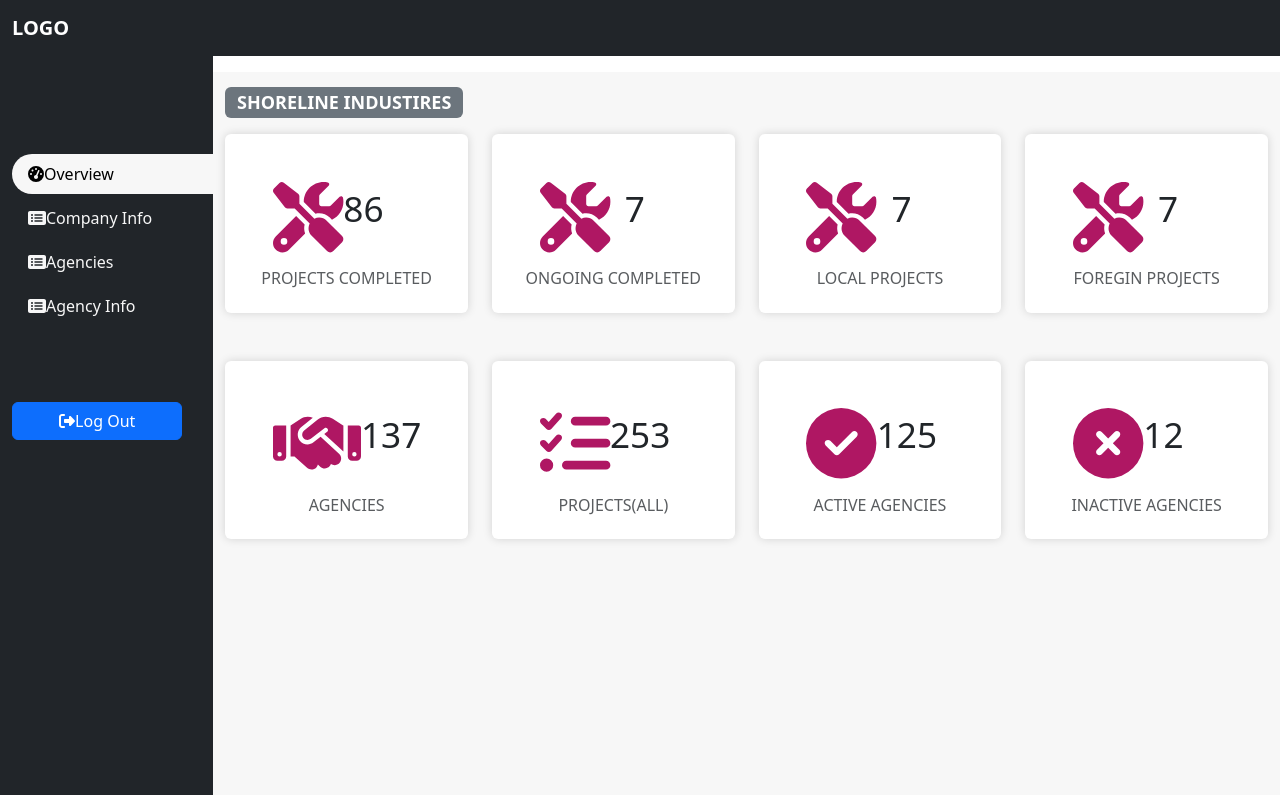
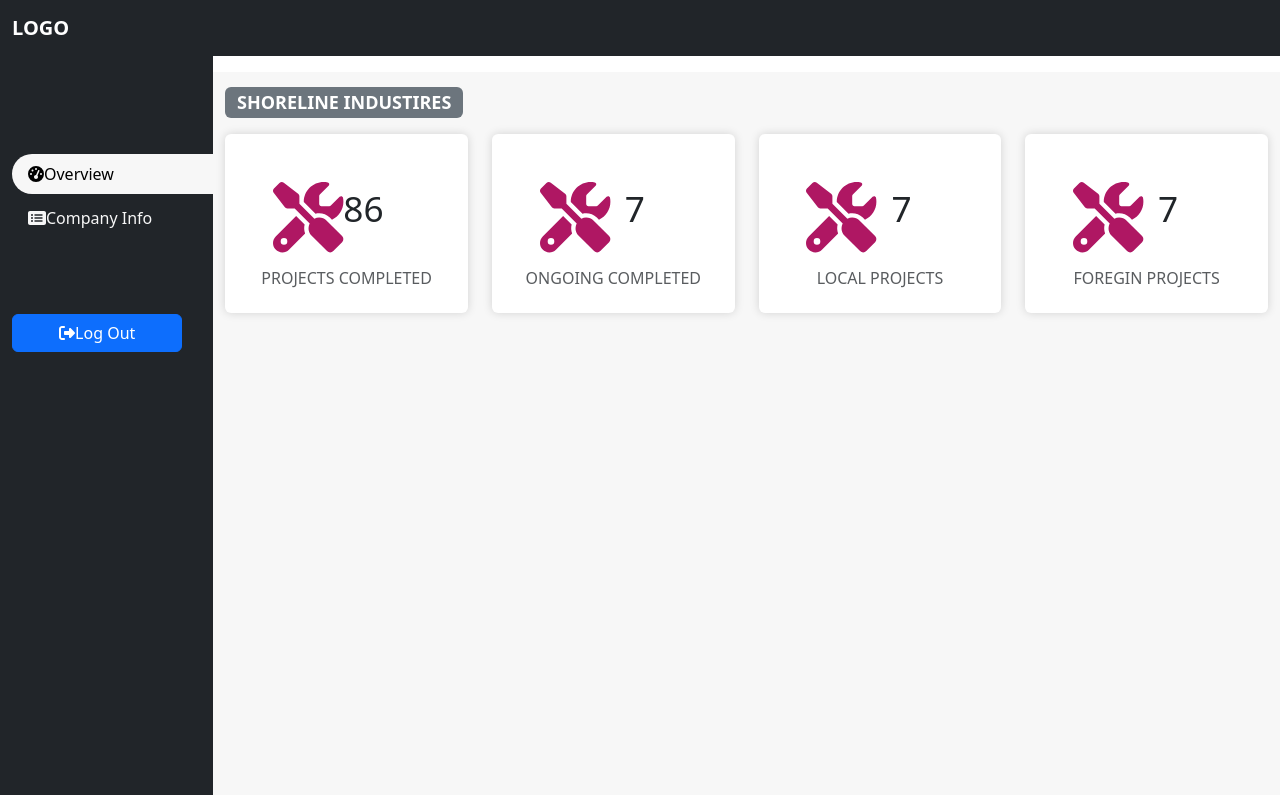
Before and after one commit to toyman640/agencyFrontend, a React (Create React App) app: page /dashboard in a window 1280 px wide. Built offline with nearby package versions, Linux system fonts and the light colour scheme.

Commit message:
User can sign in and log out

```diff
--- a/src/component/Login.js
+++ b/src/component/Login.js
@@ -30,11 +30,7 @@ const Login = () => {
       setShowSuccessMessage(true);
       setTimeout(() => {
         setShowSuccessMessage(false);
-        if (user.is_staff) {
-          navigate('/agency-info');
-        } else {
-          navigate('/company-info');
-        }
+        navigate('/dashboard');
       }, 2000);
     }
   }, [user, navigate]);
--- a/src/component/dashboard/Navigation.js
+++ b/src/component/dashboard/Navigation.js
@@ -13,7 +13,7 @@ import {
 } from 'react-bootstrap';
 import { useLocation, useNavigate } from 'react-router-dom';
 import PropTypes from 'prop-types';
-import { useDispatch } from 'react-redux';
+import { useDispatch, useSelector } from 'react-redux';
 import { logOutUser } from '../../redux/user/userSlice';
 
 const Navigation = ({ children }) => {
@@ -21,6 +21,7 @@ const Navigation = ({ children }) => {
   const [show, setShow] = useState(false);
   const dispatch = useDispatch();
   const navigate = useNavigate();
+  const user = useSelector((state) => state.user.user);
 
   const handleClose = () => setShow(false);
   const handleShow = () => setShow(true);
@@ -33,7 +34,7 @@ const Navigation = ({ children }) => {
   const handleLogout = async () => {
     await dispatch(logOutUser());
     handleClose();
-    navigate('/'); // Redirect to the login page or any other page
+    navigate('/');
   };
 
   return (
@@ -61,6 +62,7 @@ const Navigation = ({ children }) => {
                     <FontAwesomeIcon icon={faGaugeHigh} className="Icon" />
                     Overview
                   </Nav.Link>
+                  {!user?.is_staff && (
                     <Nav.Link
                       className={`MenuItem ${location.pathname === '/company-info' ? 'active' : ''}`}
                       href="/company-info"
@@ -68,6 +70,9 @@ const Navigation = ({ children }) => {
                       <FontAwesomeIcon icon={faRectangleList} />
                       Company Info
                     </Nav.Link>
+                  )}
+                  {user && user.is_staff && (
+                    <>
                       <Nav.Link
                         className={`MenuItem ${location.pathname === '/agency-info' ? 'active' : ''}`}
                         href="/agency-info"
@@ -82,6 +87,8 @@ const Navigation = ({ children }) => {
                         <FontAwesomeIcon icon={faRectangleList} />
                         Agency Info
                       </Nav.Link>
+                    </>
+                  )}
                 </Nav>
                 <Button className="LogOut" variant="primary" onClick={handleShow}>
                   <FontAwesomeIcon icon={faRightFromBracket} />
--- a/src/component/dashboard/Overview.js
+++ b/src/component/dashboard/Overview.js
@@ -1,21 +1,29 @@
 import React from 'react';
+import { useSelector } from 'react-redux';
 import Badge from 'react-bootstrap/Badge';
 import Navigation from './Navigation';
 import FirstCompAgencyO from './FirstCompAgencyO';
 import FirstCompAdminO from './FirstCompAdminO';
 
-const Overview = () => (
+const Overview = () => {
+  const user = useSelector((state) => state.user.user);
+  return (
     <Navigation>
       <div className="Cover">
         <p className="CompanyBadge"><Badge className="NameBadge" bg="secondary">SHORELINE INDUSTIRES</Badge></p>
+        {!user?.is_staff && (
           <div>
             <FirstCompAgencyO />
           </div>
+        )}
+        {user && user.is_staff && (
           <div className="mt-5">
             <FirstCompAdminO />
           </div>
+        )}
       </div>
     </Navigation>
   );
+};
 
 export default Overview;
```
Lines whose indentation alone changed are shown as unchanged.
